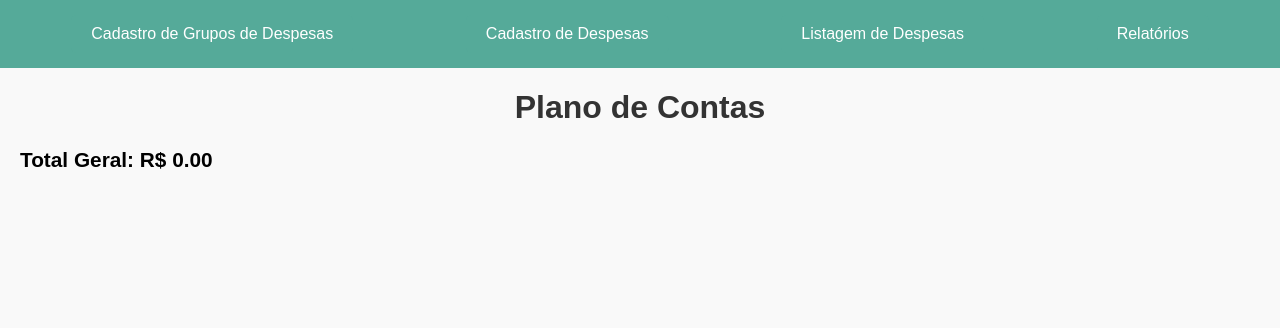
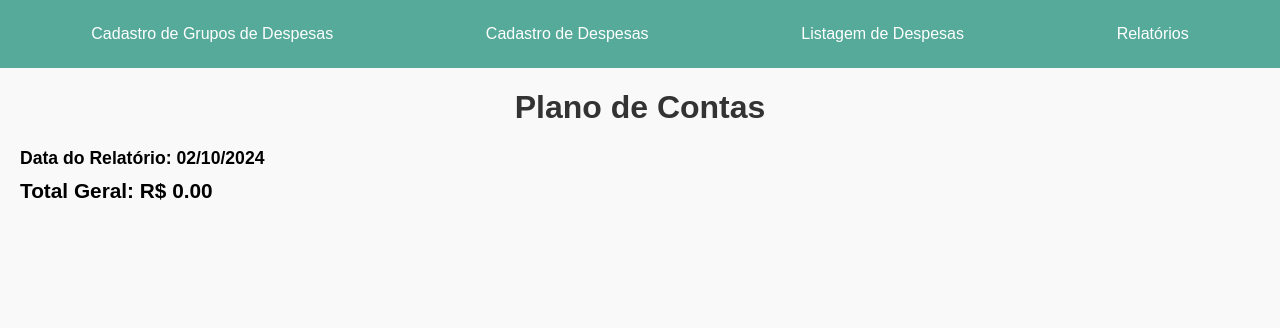
Before and after one commit to RenanWHottz/Minhas-Despesas-Django, a Django app: page /plano_de_contas/ in a window 1280 px wide. Shown: the top 328 px of the page. Run offline with Django 4.2, Linux system fonts and the light colour scheme; data that the repository does not hold is empty.

Commit message:
Adicionado a data do plano de contas

```diff
--- a/despesas/templates/plano_de_contas.html
+++ b/despesas/templates/plano_de_contas.html
@@ -76,6 +76,11 @@
             font-size: 1.3em;
             margin-top: 10px;
         }
+        .data-atual{
+            font-weight: bold;
+            font-size: 1.1em;
+            margin-top: 10px;
+        }
     </style>
 </head>
 <body>
@@ -89,6 +94,7 @@
     <h1>Plano de Contas</h1>
 
     <div class="group-container">
+        <div class="data-atual">Data do Relatório: {{ data_atual|date:"d/m/Y" }}</div>
         <div class="total">Total Geral: R$ {{ total_geral|floatformat:2 }}</div>
         {% for grupo, total_grupo in grupos_totais %}
             <h2 class="group-title">{{ grupo.nome }} - Total: R$ {{ total_grupo|floatformat:2 }}</h2>
--- a/despesas/views.py
+++ b/despesas/views.py
@@ -4,6 +4,7 @@ from .models import GrupoDespesas, Despesa
 from django.http import JsonResponse
 from django.middleware import csrf
 from django.utils.dateparse import parse_date
+from django.utils import timezone
 from django.db.models import Sum, Max
 from django.db.models.functions import TruncMonth
 from io import BytesIO
@@ -274,6 +275,7 @@ def relatorio_geral(request):
 
 
 def plano_de_contas(request):
+    data_atual = timezone.now()
     grupos = GrupoDespesas.objects.all()
     latest_despesas = Despesa.objects.values('nome').annotate(ultima_vencimento=Max('vencimento'))
 
@@ -295,5 +297,6 @@ def plano_de_contas(request):
         'despesas': despesas,
         'total_geral': total_geral,
         'grupos_totais': grupos_totais,
+        'data_atual': data_atual,
     }
     return render(request, 'plano_de_contas.html', context)
```
